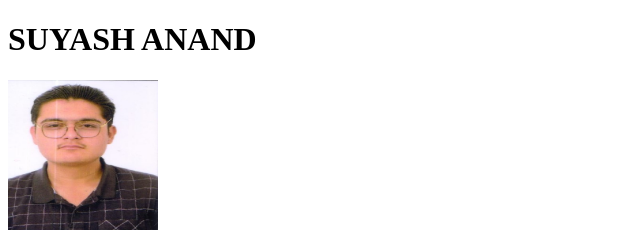
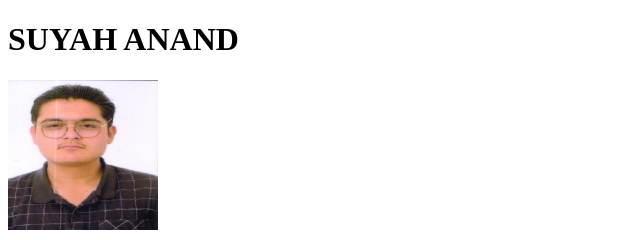
Before and after one commit to Vortex-Pychan/Online-Resume, a plain HTML site: page index.html in a window 1280 px wide. Shown: the top 240 px of the page, 0-640 px from the left. Drawn offline with Linux system fonts and the light colour scheme.

Commit message:
Update index.html

```diff
--- a/index.html
+++ b/index.html
@@ -6,7 +6,7 @@
     <title>My Resume</title>
 </head>
 <body>
-    <h1>SUYASH ANAND</h1>
+    <h1>SUYAH ANAND</h1>
     <img src="./assets/images/Suyash.jpg" height="150" width="150" alt="Suyash's image" />
     <hr />
     <br/>
```
